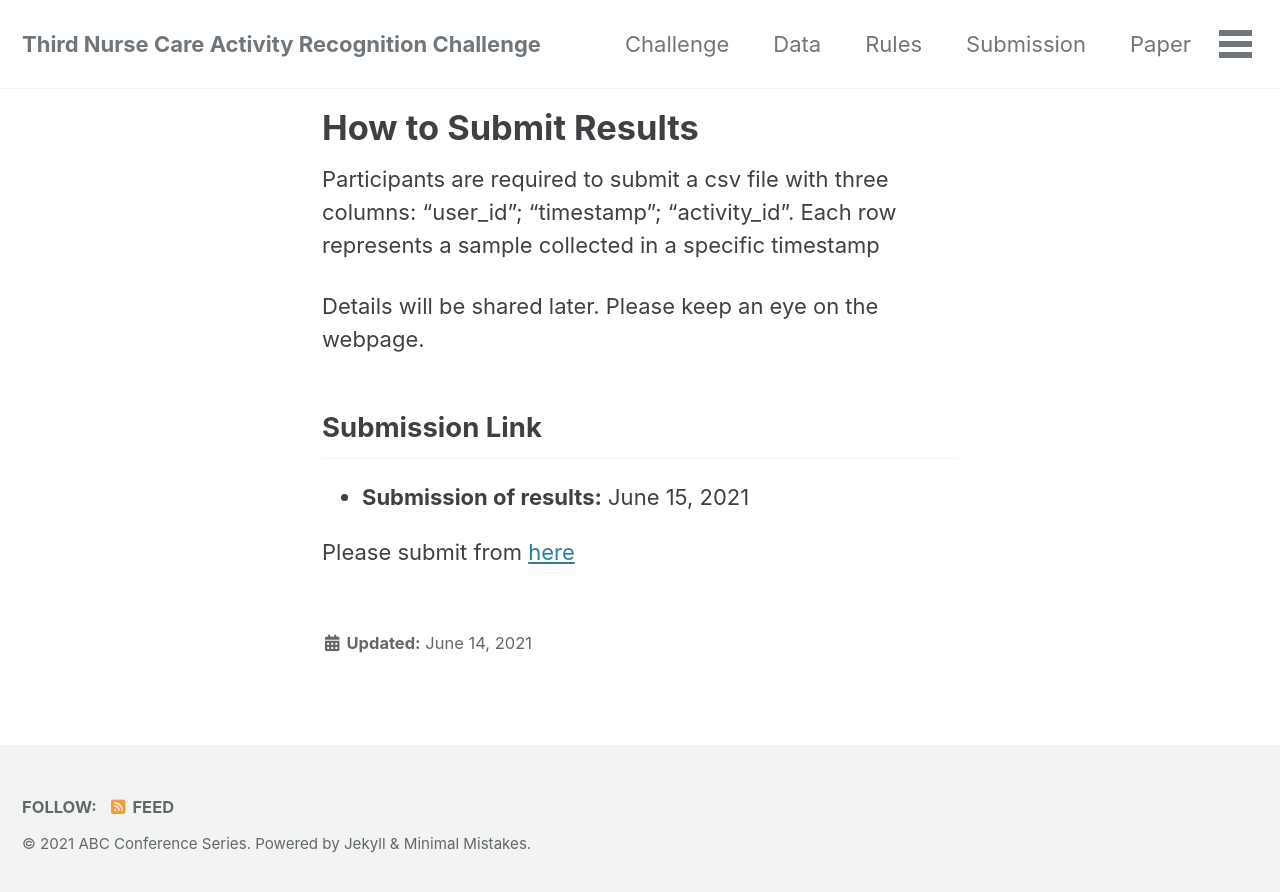
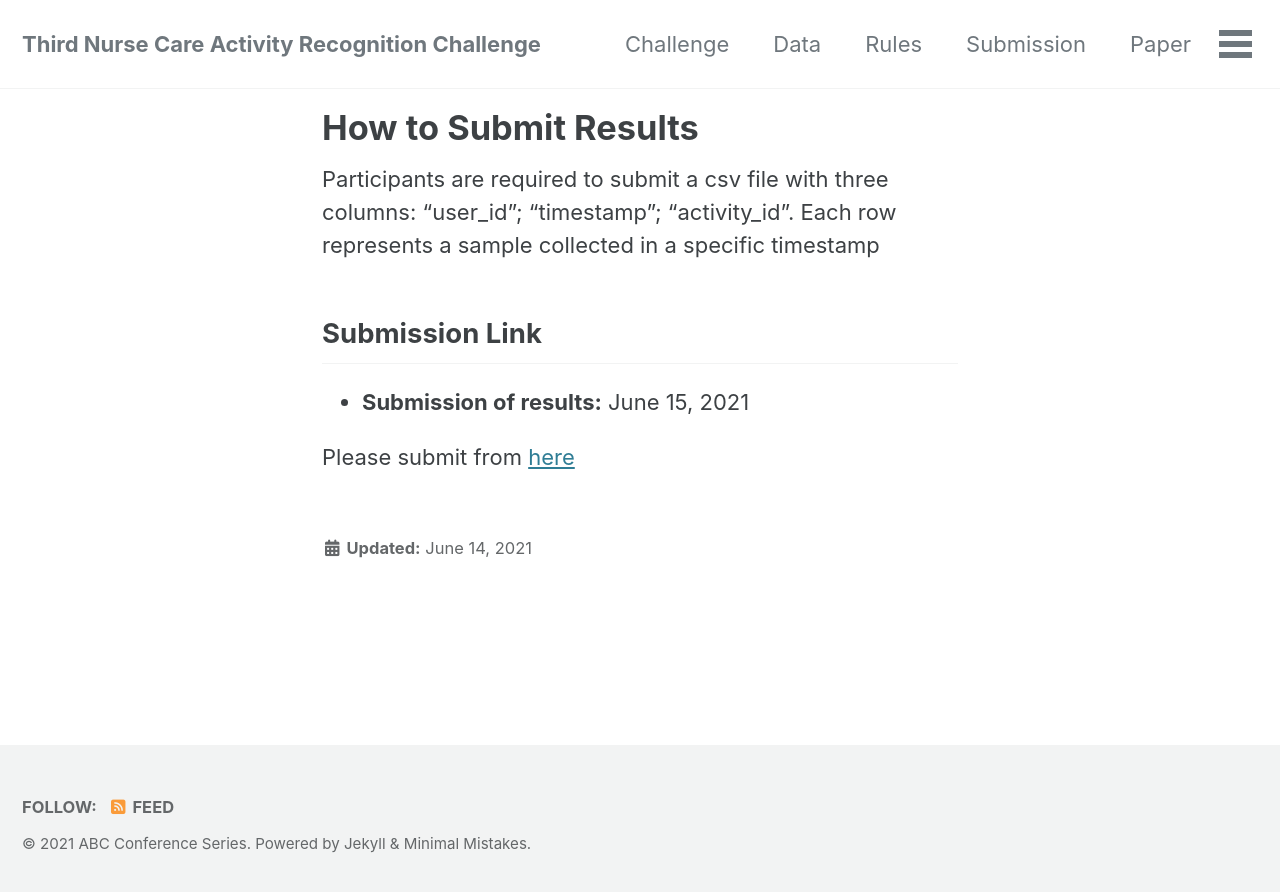
Before and after one commit to abc-research/nurse2021, a Jekyll site: the page built from _pages/submission.md, in a window 1280 px wide. Shown: the top 892 px of the page. Built offline with Jekyll 4.4.1, drawn with Linux system fonts in a browser that asks for light colours; cached includes are drawn as plain includes; nearby versions of some CDN libraries.

Commit message:
fix: remove please keep an eye

```diff
--- a/_pages/submission.md
+++ b/_pages/submission.md
@@ -9,7 +9,6 @@ toc: false
 
 Participants are required to submit a csv file with three columns: “user_id”; “timestamp”; “activity_id”. Each row represents a sample collected in a specific timestamp
 
-Details will be shared later. Please keep an eye on the webpage.
 
 ## Submission Link
 - __Submission of results:__ June 15, 2021
```
